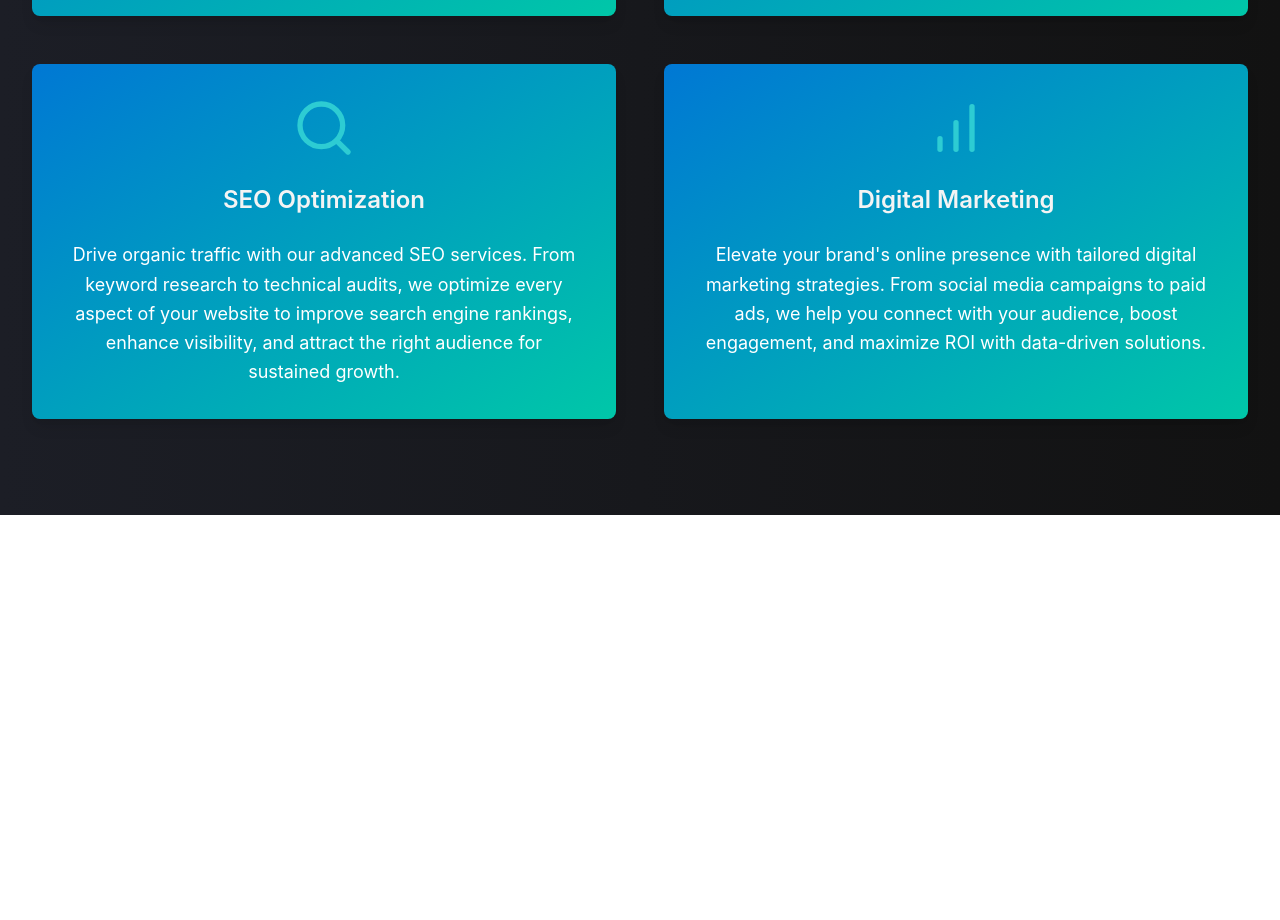
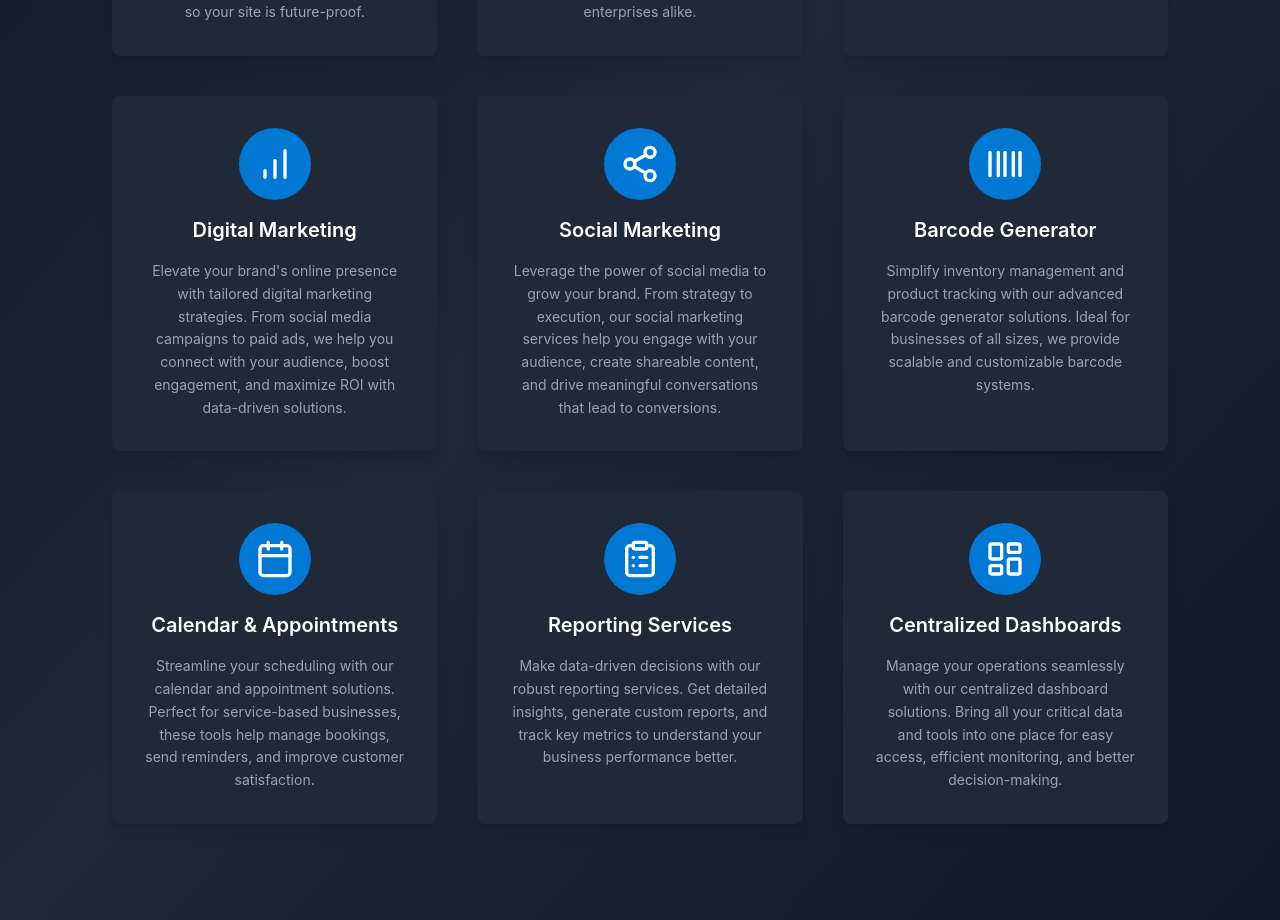
Before and after one commit to AishikDasgupta/ServicGO, a React (Vite) app: page /services in a window 1280 px wide. Shown: the part 522-1442 px from the top of the page. Before the commit the page ends 1037 px from the top, so only its background shows below. Built offline with nearby package versions, Linux system fonts and the light colour scheme.

Commit message:
more services added

```diff
--- a/src/components/pages/servicepage.tsx
+++ b/src/components/pages/servicepage.tsx
@@ -1,6 +1,6 @@
 // src/pages/ServicesPage.tsx
 import { motion } from 'framer-motion';
-import { Globe, Smartphone, Search, BarChart } from 'lucide-react';
+import { Globe, Smartphone, Search, BarChart, Share2, Calendar, ClipboardList, LayoutDashboard, Barcode } from 'lucide-react';
 import { useInView } from 'react-intersection-observer';
 
 const services = [
@@ -43,33 +43,74 @@ const services = [
       boost engagement, and maximize ROI with data-driven solutions.
     `,
   },
+  {
+    icon: Share2,
+    title: 'Social Marketing',
+    description: `
+      Leverage the power of social media to grow your brand.
+      From strategy to execution, our social marketing services help
+      you engage with your audience, create shareable content, and
+      drive meaningful conversations that lead to conversions.
+    `,
+  },
+  {
+    icon: Barcode,
+    title: 'Barcode Generator',
+    description: `
+      Simplify inventory management and product tracking with our
+      advanced barcode generator solutions. Ideal for businesses of
+      all sizes, we provide scalable and customizable barcode systems.
+    `,
+  },
+  {
+    icon: Calendar,
+    title: 'Calendar & Appointments',
+    description: `
+      Streamline your scheduling with our calendar and appointment solutions.
+      Perfect for service-based businesses, these tools help manage bookings,
+      send reminders, and improve customer satisfaction.
+    `,
+  },
+  {
+    icon: ClipboardList,
+    title: 'Reporting Services',
+    description: `
+      Make data-driven decisions with our robust reporting services.
+      Get detailed insights, generate custom reports, and track key metrics
+      to understand your business performance better.
+    `,
+  },
+  {
+    icon: LayoutDashboard,
+    title: 'Centralized Dashboards',
+    description: `
+      Manage your operations seamlessly with our centralized dashboard solutions.
+      Bring all your critical data and tools into one place for easy access,
+      efficient monitoring, and better decision-making.
+    `,
+  },
 ];
 
 export default function ServicesPage() {
   const [ref, inView] = useInView({
-    triggerOnce: false,
-    threshold: 0.1,
+    triggerOnce: true,
+    threshold: 0.2,
   });
 
   return (
-    <div className=" w-screen h-full bg-gradient-to-r from-bg-darkBlue to-bg-dark py-24">
+    <div className="w-screen min-h-screen bg-gradient-to-br from-gray-900 via-gray-800 to-gray-900 py-24">
       <motion.div
         ref={ref}
         initial="hidden"
         animate={inView ? 'show' : 'hidden'}
         variants={{
           hidden: { opacity: 0 },
-          show: {
-            opacity: 1,
-            transition: {
-              staggerChildren: 0.2,
-            },
-          },
+          show: { opacity: 1, transition: { staggerChildren: 0.2 } },
         }}
-        className="max-w-7xl mx-auto px-4 sm:px-6 lg:px-8"
+        className="max-w-6xl mx-auto px-6 sm:px-8 lg:px-12"
       >
         <motion.h1
-          className="text-4xl font-bold text-center text-primary-foreground mb-12"
+          className="text-4xl font-extrabold text-center text-white mb-16"
           initial={{ opacity: 0, y: 20 }}
           animate={{ opacity: inView ? 1 : 0, y: inView ? 0 : 20 }}
           transition={{ duration: 0.6 }}
@@ -77,7 +118,7 @@ export default function ServicesPage() {
           Our Services
         </motion.h1>
         <motion.div
-          className="grid grid-cols-1 md:grid-cols-2 lg:grid-cols-2 gap-12"
+          className="grid grid-cols-1 sm:grid-cols-2 lg:grid-cols-3 gap-10"
           variants={{
             hidden: { opacity: 0, y: 20 },
             show: { opacity: 1, y: 0 },
@@ -86,17 +127,17 @@ export default function ServicesPage() {
           {services.map((service, index) => (
             <motion.div
               key={index}
-              className="p-8 bg-gradient-to-br from-primary to-primary-teal rounded-lg shadow-lg hover:shadow-2xl transition-shadow"
+              className="group bg-gray-800 p-8 rounded-lg shadow-lg hover:shadow-xl transition-shadow duration-300"
               initial={{ opacity: 0, y: 20 }}
               animate={{ opacity: inView ? 1 : 0, y: inView ? 0 : 20 }}
-              transition={{ duration: 0.6, delay: index * 0.2 }}
+              transition={{ duration: 0.6, delay: index * 0.1 }}
             >
-              <div className="flex flex-col items-center text-center space-y-6">
-                <service.icon className="w-16 h-16 text-accent" />
-                <h2 className="text-2xl font-semibold text-neutral-light">
-                  {service.title}
-                </h2>
-                <p className="text-white text-lg leading-relaxed">
+              <div className="flex flex-col items-center text-center space-y-4">
+                <div className="bg-primary rounded-full p-4 group-hover:scale-110 transition-transform duration-300">
+                  <service.icon className="h-10 w-10 text-white" />
+                </div>
+                <h3 className="text-xl font-semibold text-white">{service.title}</h3>
+                <p className="text-gray-400 text-sm leading-relaxed">
                   {service.description}
                 </p>
               </div>
```
